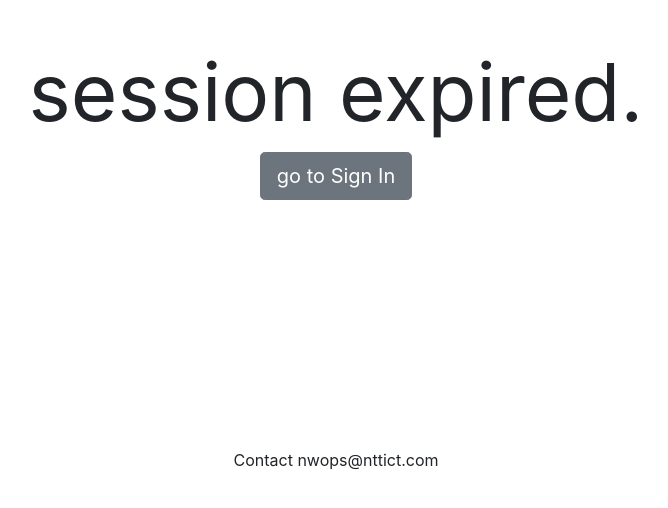
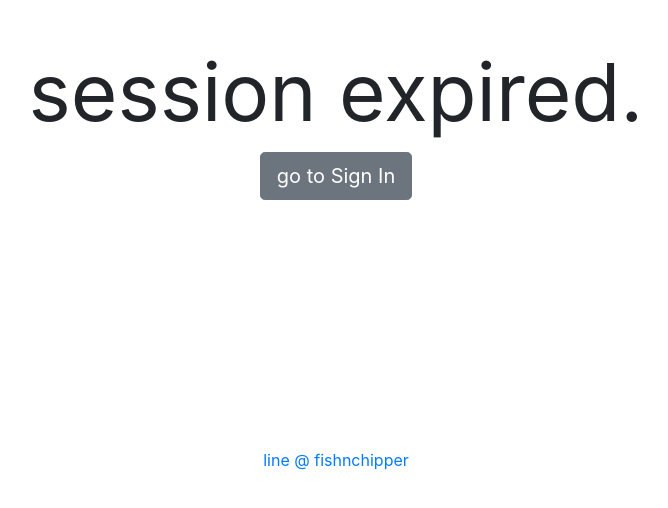
Before and after one commit to fishnchipper/line-firebase-light, a website: page views/no-session.html in a window 1280 px wide. Shown: the part 256-764 px from the top of the page, without its empty margins (304-972 px from the left). Drawn offline with nearby package versions, Linux system fonts and the light colour scheme.

Commit message:
minor update

```diff
--- a/views/no-session.html
+++ b/views/no-session.html
@@ -44,7 +44,7 @@
 
           <footer class="mastfoot mt-auto">
             <div class="inner">
-              <p>Contact nwops@nttict.com</p>
+              <p><a href="https://github.com/fishnchipper/line">line @ fishnchipper</a></p>
             </div>
           </footer>
       </div>
```
Also changed, not shown: views/no-page.html (+1 -1 lines).
